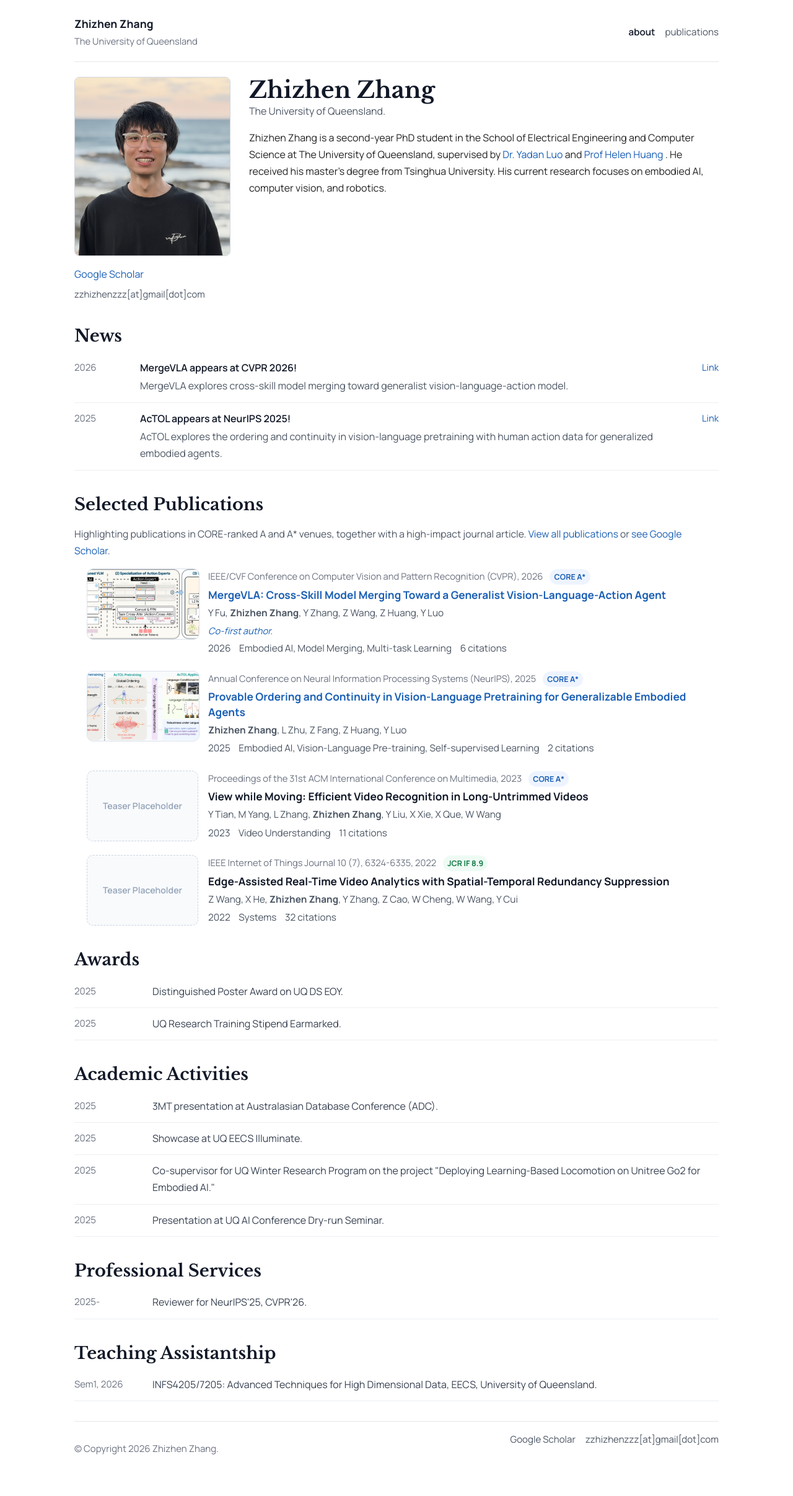
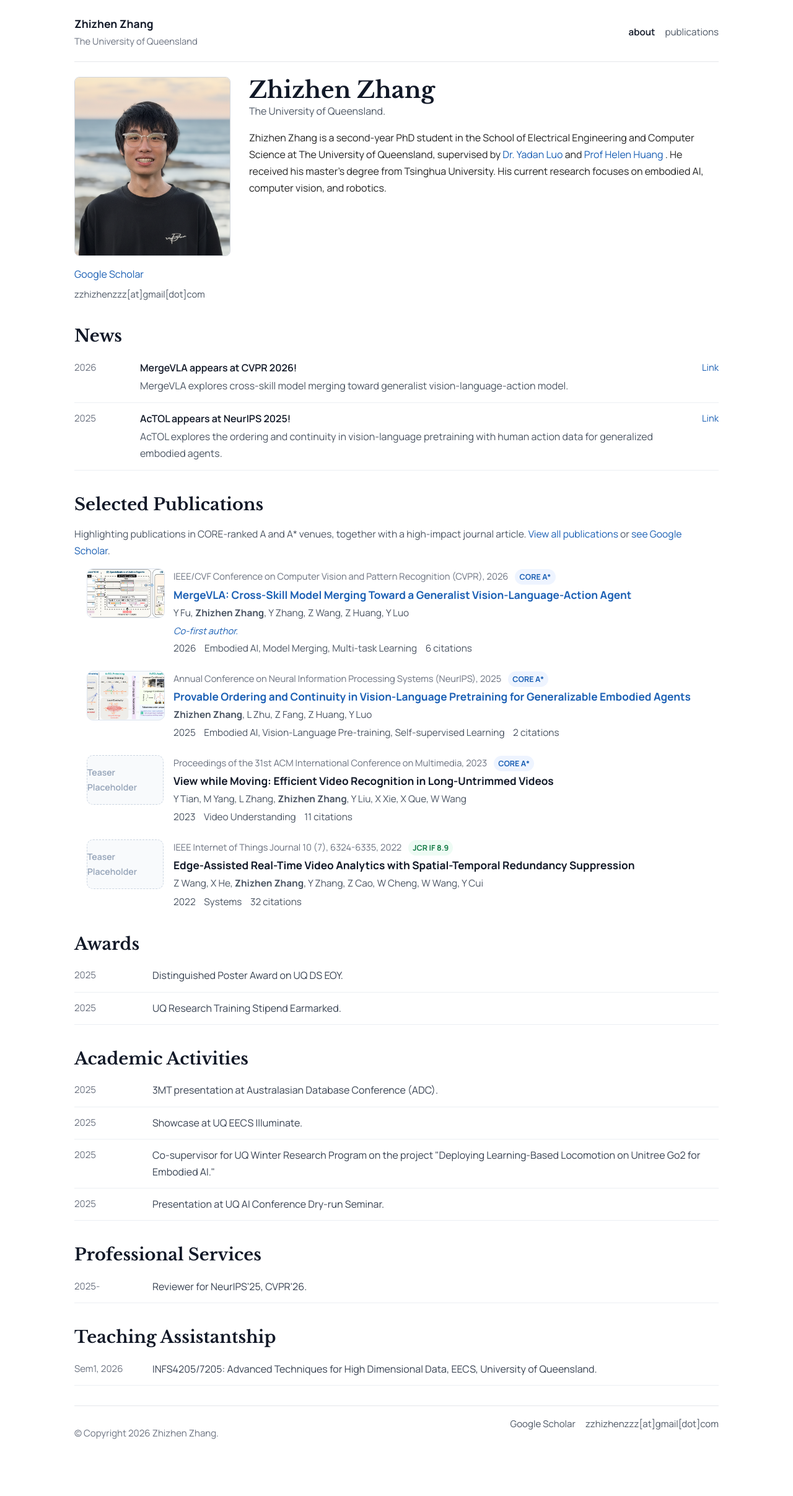
Before and after one commit to Daisy-zzz/homepage, a Jekyll site: the page built from index.html, in a window 1280 px wide. Shown: the whole page at 62% size. Built offline with Jekyll 4.4.1, drawn with Linux system fonts in a browser that asks for light colours; after the commit the page ends 2388 px from its top, so only the background shows below that.

Commit message:
Reduce teaser thumbnail size

```diff
--- a/assets/css/main.css
+++ b/assets/css/main.css
@@ -184,7 +184,7 @@ a:focus-visible {
 
 .publication-plain-item {
   display: grid;
-  grid-template-columns: 180px minmax(0, 1fr);
+  grid-template-columns: 124px minmax(0, 1fr);
   gap: 1rem;
   align-items: start;
   margin-bottom: 1.4rem;
@@ -193,7 +193,7 @@ a:focus-visible {
 .publication-teaser-placeholder {
   display: grid;
   place-items: center;
-  min-height: 112px;
+  min-height: 78px;
   border: 1px dashed #cbd5e1;
   border-radius: 10px;
   background: #f8fafc;
@@ -202,7 +202,7 @@ a:focus-visible {
 .publication-teaser-image {
   display: block;
   width: 100%;
-  min-height: 112px;
+  min-height: 78px;
   aspect-ratio: 16 / 10;
   border: 1px solid #dbe3ee;
   border-radius: 10px;
```
